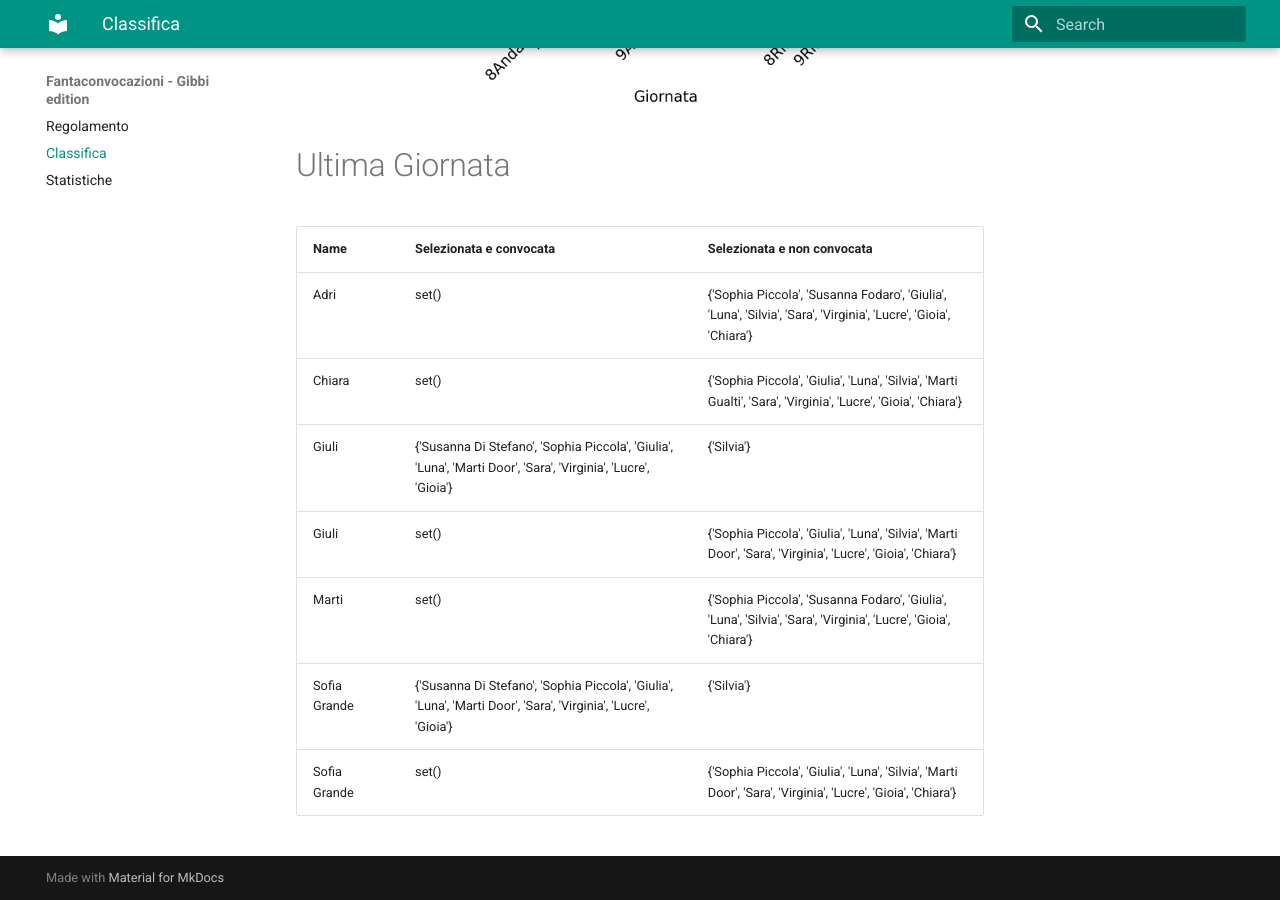
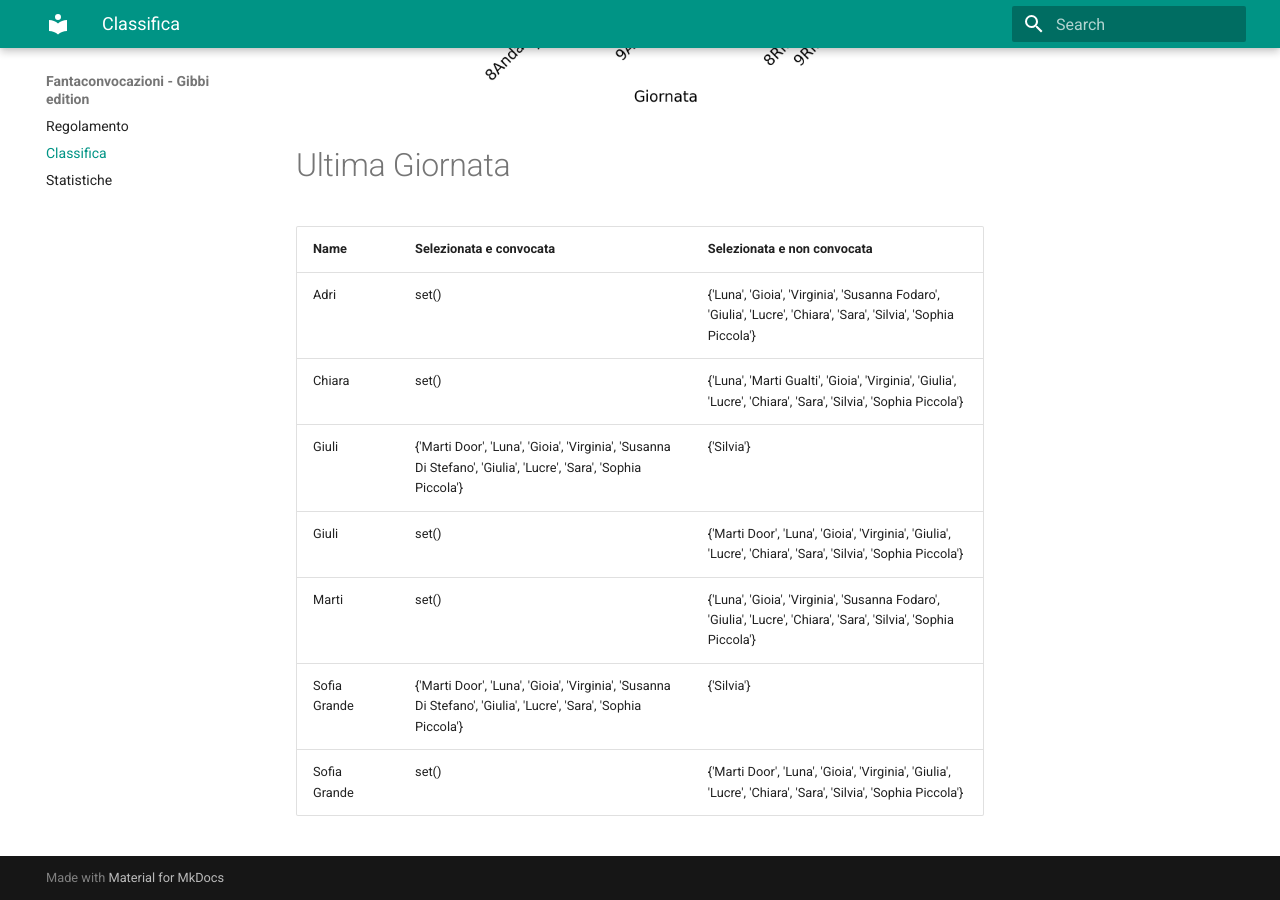
Before and after one commit to martinig94/fantagibbi, an MkDocs documentation site: the page built from docs/Classifica.md, in a window 1280 px wide and 900 px high, scrolled down 1003 px. Built offline with MkDocs 1.6.1 and Material for MkDocs 9.7.7, drawn with Linux system fonts in a browser that asks for light colours.

Commit message:
Auto-update from main.py

```diff
--- a/docs/Classifica.md
+++ b/docs/Classifica.md
@@ -18,11 +18,11 @@
 <!-- START_TABLE CORRECT -->
 | Name         | Selezionata e convocata                                                                                        | Selezionata e non convocata                                                                                      |
 |:-------------|:---------------------------------------------------------------------------------------------------------------|:-----------------------------------------------------------------------------------------------------------------|
-| Adri         | set()                                                                                                          | {'Sophia Piccola', 'Susanna Fodaro', 'Giulia', 'Luna', 'Silvia', 'Sara', 'Virginia', 'Lucre', 'Gioia', 'Chiara'} |
-| Chiara       | set()                                                                                                          | {'Sophia Piccola', 'Giulia', 'Luna', 'Silvia', 'Marti Gualti', 'Sara', 'Virginia', 'Lucre', 'Gioia', 'Chiara'}   |
-| Giuli        | {'Susanna Di Stefano', 'Sophia Piccola', 'Giulia', 'Luna', 'Marti Door', 'Sara', 'Virginia', 'Lucre', 'Gioia'} | {'Silvia'}                                                                                                       |
-| Giuli        | set()                                                                                                          | {'Sophia Piccola', 'Giulia', 'Luna', 'Silvia', 'Marti Door', 'Sara', 'Virginia', 'Lucre', 'Gioia', 'Chiara'}     |
-| Marti        | set()                                                                                                          | {'Sophia Piccola', 'Susanna Fodaro', 'Giulia', 'Luna', 'Silvia', 'Sara', 'Virginia', 'Lucre', 'Gioia', 'Chiara'} |
-| Sofia Grande | {'Susanna Di Stefano', 'Sophia Piccola', 'Giulia', 'Luna', 'Marti Door', 'Sara', 'Virginia', 'Lucre', 'Gioia'} | {'Silvia'}                                                                                                       |
-| Sofia Grande | set()                                                                                                          | {'Sophia Piccola', 'Giulia', 'Luna', 'Silvia', 'Marti Door', 'Sara', 'Virginia', 'Lucre', 'Gioia', 'Chiara'}     |
+| Adri         | set()                                                                                                          | {'Luna', 'Gioia', 'Virginia', 'Susanna Fodaro', 'Giulia', 'Lucre', 'Chiara', 'Sara', 'Silvia', 'Sophia Piccola'} |
+| Chiara       | set()                                                                                                          | {'Luna', 'Marti Gualti', 'Gioia', 'Virginia', 'Giulia', 'Lucre', 'Chiara', 'Sara', 'Silvia', 'Sophia Piccola'}   |
+| Giuli        | {'Marti Door', 'Luna', 'Gioia', 'Virginia', 'Susanna Di Stefano', 'Giulia', 'Lucre', 'Sara', 'Sophia Piccola'} | {'Silvia'}                                                                                                       |
+| Giuli        | set()                                                                                                          | {'Marti Door', 'Luna', 'Gioia', 'Virginia', 'Giulia', 'Lucre', 'Chiara', 'Sara', 'Silvia', 'Sophia Piccola'}     |
+| Marti        | set()                                                                                                          | {'Luna', 'Gioia', 'Virginia', 'Susanna Fodaro', 'Giulia', 'Lucre', 'Chiara', 'Sara', 'Silvia', 'Sophia Piccola'} |
+| Sofia Grande | {'Marti Door', 'Luna', 'Gioia', 'Virginia', 'Susanna Di Stefano', 'Giulia', 'Lucre', 'Sara', 'Sophia Piccola'} | {'Silvia'}                                                                                                       |
+| Sofia Grande | set()                                                                                                          | {'Marti Door', 'Luna', 'Gioia', 'Virginia', 'Giulia', 'Lucre', 'Chiara', 'Sara', 'Silvia', 'Sophia Piccola'}     |
 <!-- END_TABLE CORRECT -->
```
